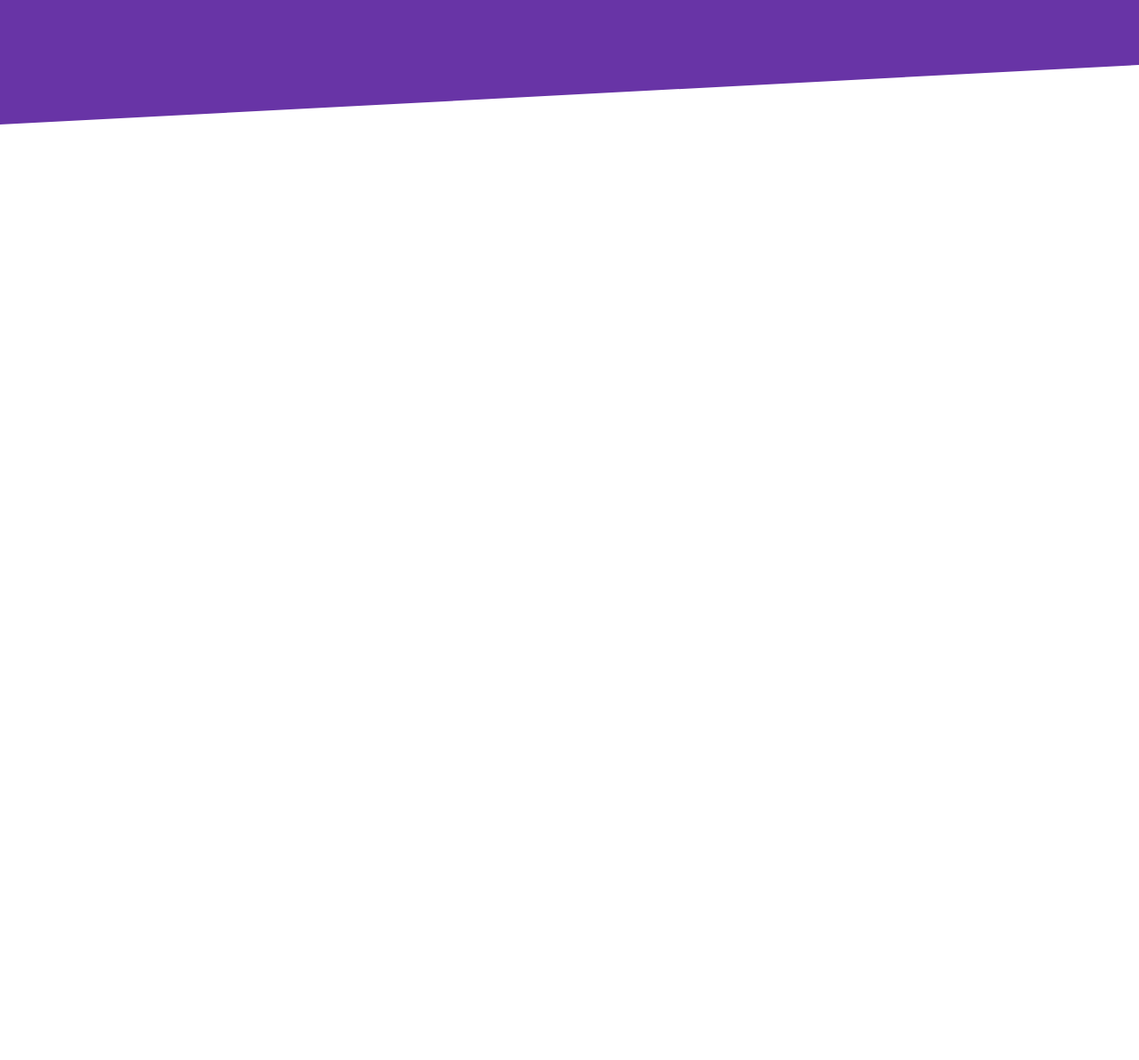
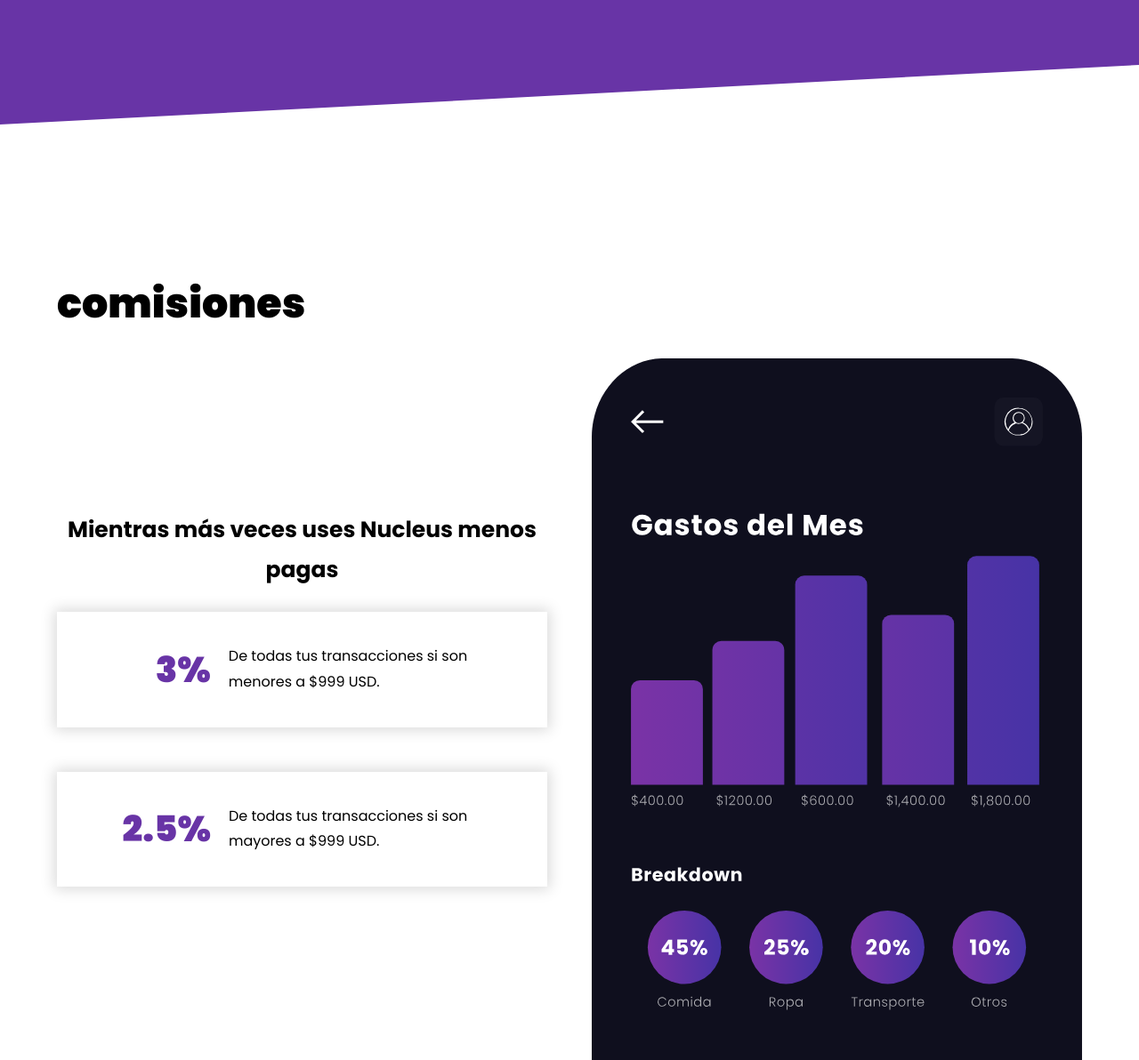
Before and after one commit to JdanielMX/nucleus-eWallet, a plain HTML site: page index.html in a window 1280 px wide. Shown: the part 2830-4022 px from the top of the page at 89% size. Before the commit the page ends 3130 px from the top, so only its background shows below. Drawn offline with Linux system fonts and the light colour scheme.

Commit message:
seccion comisiones terminado

```diff
--- a/css/styles.css
+++ b/css/styles.css
@@ -261,11 +261,43 @@ img {
     transform: scale(1.1);
 }
 
+@media (min-width: 768px) {
+
+    .listado__elemento--2col{
+
+        display: flex;
+        justify-content: space-between;
+        align-items: center;
+        gap: 2rem;
+    }
+}
+
+
+
 .listado__heading {
 
     font-size: 3rem;
     color: var(--primario);
     margin: 0;
+}
+
+.listado__numero{
+
+    font-size: 6rem;
+    margin: 0;
+    font-weight: 900;
+    color: var(--primario);
+    text-align: center;
+
+}
+
+@media (min-width: 768px) {
+
+    .listado__numero{
+        flex-basis: 20rem;
+        text-align: right;
+        font-size: 4rem;
+    }
 }
 
 .listad__texto {
@@ -331,3 +363,36 @@ img {
         align-items: center;
     }
 }
+
+/*Comisiones*/
+
+@media (min-width: 768px) {
+
+    .comisiones__grid{
+
+        display: grid;
+        grid-template-columns: repeat(2,1fr);
+        column-gap: 5rem;
+        align-items: flex-end;
+
+    }
+
+
+}
+
+@media (min-width: 998px) {
+
+        .comisiones__grid{
+
+        align-items: center;
+
+    }
+}
+
+.comisiones__texto{
+
+    text-align: center;
+    font-size: 2.5rem;
+    font-weight: 700;
+
+}
--- a/index.html
+++ b/index.html
@@ -125,6 +125,44 @@
         </div>
     </section>
 
+    <div class="comisiones">
+
+        <div class="comisiones__contenedor">
+
+
+            <h2 class="comisiones__heading">comisiones</h2>
+
+            <div class="comisiones__grid">
+                <div class="comisiones__contenido">
+
+                    <p class="comisiones__texto">Mientras más veces uses Nucleus menos pagas</p>
+
+
+                    <div class="listado">
+
+                        <div class="listado__elemento listado__elemento--2col">
+                            <p class="listado__numero">3%</p>
+                            <p class="listado__texto">De todas tus transacciones si son menores a $999 USD.</p>
+                        </div>
+
+                        <div class="listado__elemento listado__elemento--2col">
+                            <p class="listado__numero">2.5%</p>
+                            <p class="listado__texto">De todas tus transacciones si son mayores a $999 USD.</p>
+                        </div>
+
+
+                    </div>
+                </div>
+
+                <div class="comisiones__img">
+                    <img src="img/app_3.svg" alt="imagen app">
+                </div>
+            </div>
+
+        </div>
+
+    </div>
+
 </body>
 
 </html>
```
